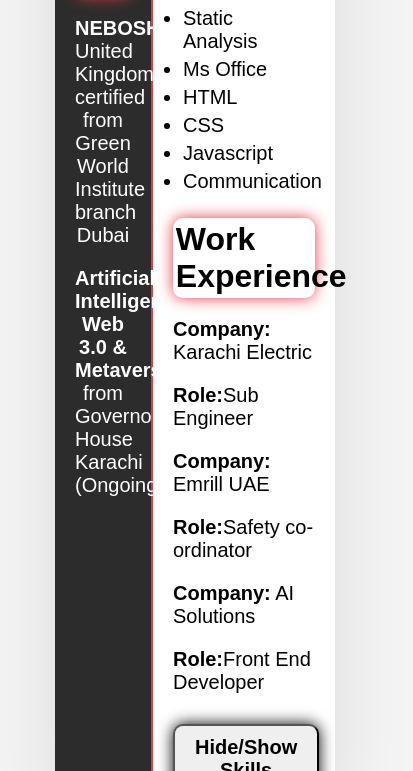
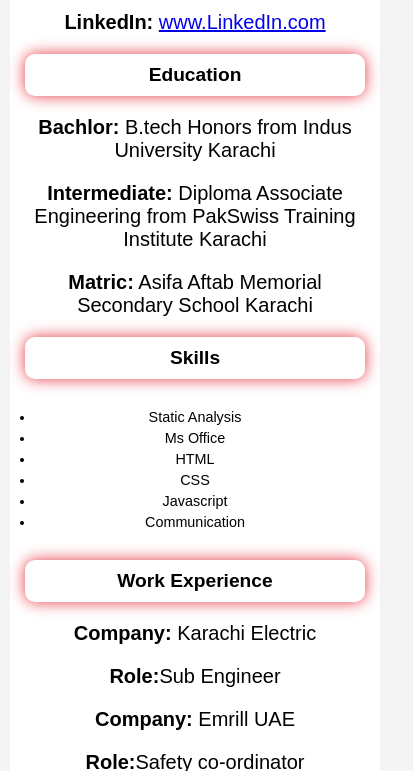
Before and after one commit to yameenist/my-portfolio, a plain HTML site: page index.html in a window 390 px wide. Shown: the part 1229-2000 px from the top of the page, 413 px wide, since content can reach past the window. Drawn offline with Linux system fonts and the light colour scheme.

Commit message:
2nd comment
updated CSS for mobile view

```diff
--- a/style.css
+++ b/style.css
@@ -3,7 +3,7 @@ body {
     font-family: 'Arial', sans-serif;
     background-color: #f4f4f4;
     margin: 0;
-    padding: 20px;  /* Reduce padding for better responsiveness */
+    padding: 20px;
     display: flex;
     justify-content: center; /* Center content horizontally */
     align-items: center; /* Center content vertically */
@@ -14,8 +14,8 @@ body {
     display: flex;
     flex-wrap: wrap; /* Allow the layout to wrap on smaller screens */
     background-color: white;
-    width: 80%;
-    max-width: 1200px; /* Max width for better control on large screens */
+    width: 100%;
+    max-width: 1200px;
     margin: 0 auto;
     border-radius: 10px;
     box-shadow: 0 0 80px rgba(0, 0, 0, 0.1);
@@ -26,7 +26,7 @@ body {
     background-color: #2c2c2c;
     color: white;
     padding: 20px;
-    width: 35%;
+    width: 35%; /* Default width for larger screens */
     text-align: center;
     border-right: 2px solid #e63946; /* Fixed border-right issue */
     box-sizing: border-box;
@@ -36,21 +36,21 @@ body {
     width: 100%;
     max-width: 350px; /* Ensure it doesn't overflow */
     height: auto;
-    margin-top: 20px; /* Adjusted margin */
+    margin-top: 20px;
     border-radius: 50%;
     border: 5px solid #e63946;
     margin-bottom: 20px;
 }
 
 h1 {
-    font-size: 3rem; /* Adjusted for better responsiveness */
+    font-size: 3rem;
     margin: 10px 0;
     margin-bottom: 30px;
     text-align: center;
 }
 
 h3 {
-    font-size: 2rem; /* Adjusted for better responsiveness */
+    font-size: 2rem;
     padding: 2%;
     margin: 20px 0 10px;
     color: black;
@@ -74,7 +74,7 @@ ul li {
 /* Right Section Styling */
 .right-section {
     padding: 20px;
-    width: 65%;
+    width: 65%; /* Default width for larger screens */
     box-sizing: border-box;
 }
 
@@ -86,7 +86,7 @@ button {
     margin-top: 10px;
     font-size: 1.25rem; /* Adjusted for better readability */
     padding: 10px 20px;
-    transition: background-color 0.3s ease; /* Smooth transition on hover */
+    transition: background-color 0.3s ease;
 }
 
 button:hover {
@@ -100,3 +100,73 @@ p {
 ul {
     font-size: 1.25rem; /* Adjusted for better readability */
 }
+
+/* ----- Media Queries for Mobile View ----- */
+
+/* For tablets and smaller screens (max-width: 768px) */
+@media (max-width: 768px) {
+    .resume-container {
+        flex-direction: column; /* Stack sections vertically */
+        box-shadow: none; /* Simplify the design for mobile */
+    }
+
+    .left-section,
+    .right-section {
+        width: 100%; /* Take full width on smaller screens */
+        text-align: center; /* Center-align content */
+        border-right: none; /* Remove the border */
+        padding: 15px;
+    }
+
+    .profile-picture {
+        max-width: 200px; /* Smaller profile picture for mobile */
+        margin: 10px auto; /* Center the image */
+    }
+
+    h1 {
+        font-size: 2rem; /* Reduce heading size for better fit */
+    }
+
+    h3 {
+        font-size: 1.5rem; /* Smaller subheadings */
+        padding: 10px;
+        margin: 15px 0;
+    }
+
+    ul li {
+        font-size: 1rem; /* Reduce font size for lists */
+    }
+
+    button {
+        font-size: 1rem; /* Smaller button text */
+        padding: 8px 16px; /* Adjust padding for smaller buttons */
+    }
+}
+
+/* For very small screens (max-width: 480px) */
+@media (max-width: 480px) {
+    body {
+        padding: 10px; /* Reduce padding for very small screens */
+    }
+
+    .resume-container {
+        border-radius: 0; /* Remove rounded corners */
+    }
+
+    h1 {
+        font-size: 1.8rem; /* Further reduce heading size */
+    }
+
+    h3 {
+        font-size: 1.2rem;
+    }
+
+    ul li {
+        font-size: 0.9rem; /* Smaller font for list items */
+    }
+
+    button {
+        font-size: 0.9rem;
+        padding: 6px 12px;
+    }
+}
```
